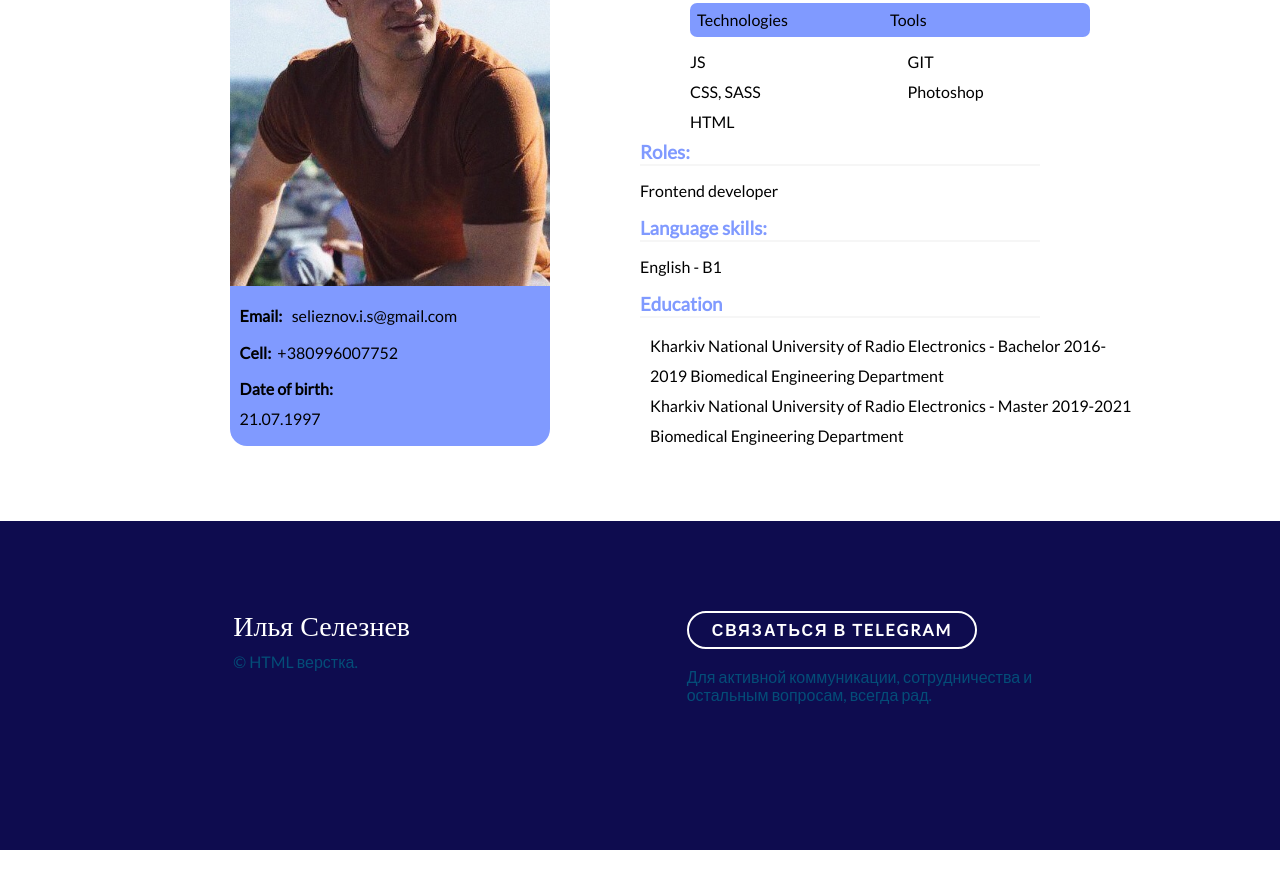
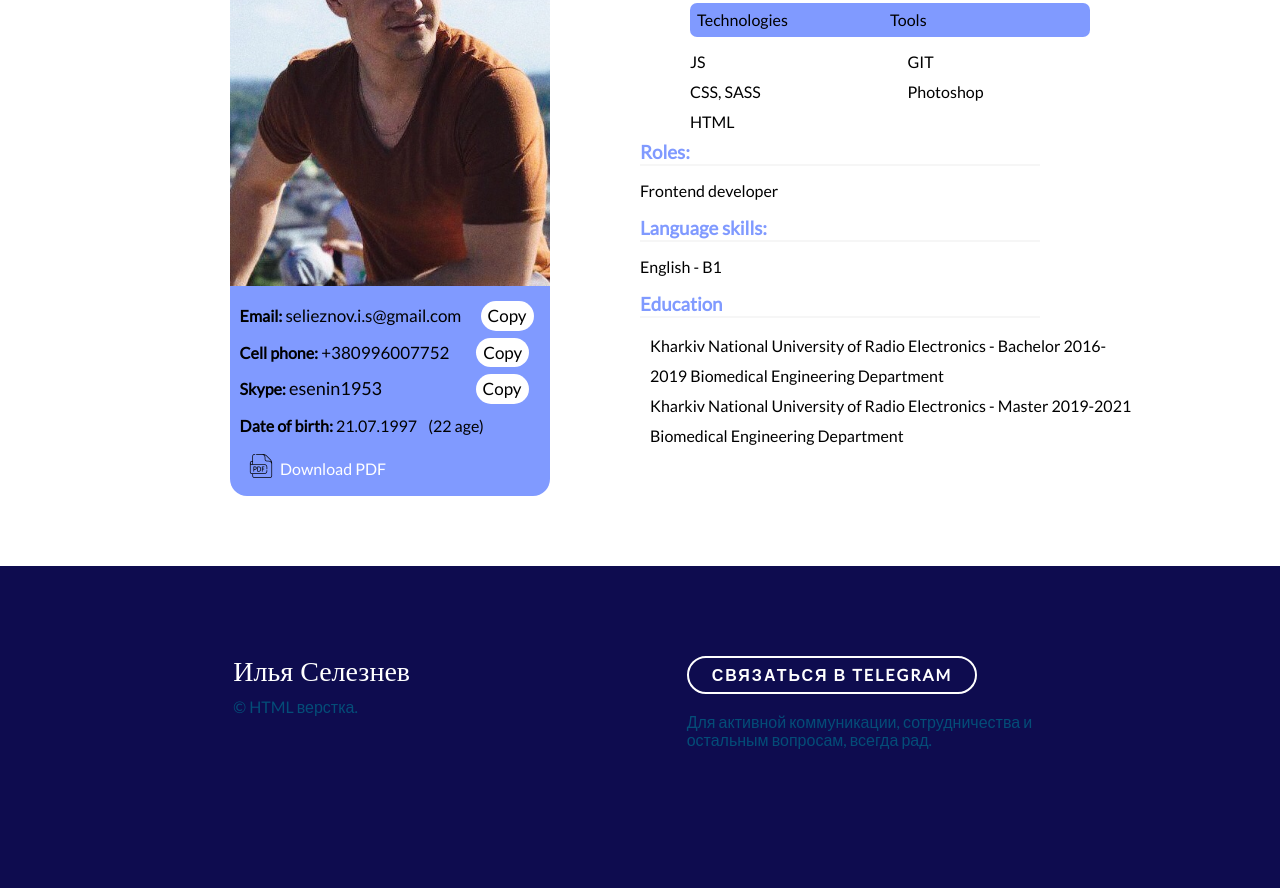
Before and after one commit to Seleznev-Ilya/CV, a plain HTML site: page index.html in a window 1280 px wide. Shown: the part 782-1670 px from the top of the page. Before the commit the page ends 1632 px from the top, so only its background shows below. Drawn offline with nearby package versions, Linux system fonts and the light colour scheme.

Commit message:
commit new update links

```diff
--- a/index.html
+++ b/index.html
@@ -9,8 +9,10 @@
    <link href="https://fonts.googleapis.com/css?family=Lato&display=swap" rel="stylesheet">
    <link rel="stylesheet" href="https://cdnjs.cloudflare.com/ajax/libs/normalize/8.0.0/normalize.css">
    <link rel="stylesheet" href="style.css" >
+   <script async src="main.js"></script>
 </head>
 <body>
+
    <header></header>
 
    <main>
@@ -26,16 +28,66 @@
       </div>
 
       <div class="container">
+
          <div class="cv"><!--FLEX-->
             <div class = "cv-item">
+
                <div class="block__img">
-                  <img src = "mg/IMG_7632.JPG" alt = "">
-                  <p><b>Email:</b> &nbsp; selieznov.i.s@gmail.com</p>
-                  <p><b>Cell:</b> &nbsp;+380996007752</p>
-                  <p><b>Date of birth:</b> <br> 21.07.1997</p>
+                  <img src = "mg/IMG_7632.JPG" title="Ilya Selieznov">
+
+                  <div class="mail__to">
+
+                     <p><b>Email:</b>
+
+                        <a href = "mailto:selieznov.i.s@gmail.com">
+                           <input type="text"
+                                  value="selieznov.i.s@gmail.com"
+                                  id="myInput"
+                                  placeholder="selieznov.i.s@gmail.com"></a>
+                        <button class="copy_text_button" onclick="myFunction()">Copy </button>
+                     </p>
+                  </div>
+
+                  <div class="Cell_phone">
+
+                     <p><b>Cell phone:</b>
+
+
+                        <input type="text"
+                               value="+380996007752"
+                               id="myInputNumber"
+                               placeholder="+380996007752">
+                        <button class="copy_number_button" onclick="myFunction2()">Copy</button>
+                     </p>
+                  </div>
+                  <div class="Cell_Skype">
+
+                     <p><b>Skype:</b>
+
+
+                        <input type="text"
+                               value="esenin1953"
+                               id="myInputSkype"
+                               placeholder="esenin1953">
+                        <button class="copy_Skype_button" onclick="myFunctionSkype()">Copy</button>
+                     </p>
+                  </div>
+                  <div class="relevantDate">
+                     <p><b>Date of birth:</b> 21.07.1997
+                     <script>var d = new Date();
+                     document.write("&ensp;" + "(" + (d.getFullYear() - 1997) + " age)");</script></p>
+                  </div>
+                  <a class="pdf_a" href = "pdf/CV.pdf" target="_blank">
+                     <div class="pdf">
+
+                           <div class="pdf_flex wrap__pdf"></div>
+                           <div class="pdf_flex text__pdf">Download PDF</div>
+
+                     </div>
+                  </a>
                </div>
             </div>
-            <div class = "cv-item">
+            <div class = "cv-item cv__text-item">
                <h3>General Information</h3>
                Good communicator and problem solver. In addition, responsible, quality focused and hard-working person. Intends to gain new experience and development in this direction.
                <h3>Experience</h3>
--- /dev/null
+++ b/main.js
@@ -0,0 +1,15 @@
+function myFunction() {
+    var copyText = document.getElementById("myInput");
+    copyText.select();
+    document.execCommand("copy");
+}
+function myFunction2() {
+    var copyNumber = document.getElementById("myInputNumber");
+    copyNumber.select();
+    document.execCommand("copy");
+}
+function myFunctionSkype() {
+    var copySkype = document.getElementById("myInputSkype");
+    copySkype.select();
+    document.execCommand("copy");
+}
--- a/style.css
+++ b/style.css
@@ -5,6 +5,7 @@
     font-family: 'Lato', sans-serif;
 
 }
+
 header{
     background: #0e0c4f url("mg/mg_P1.png") no-repeat center;
     background-size: cover;
@@ -17,8 +18,7 @@ header{
     justify-content: center;
     position: relative;
 }
-
-                                            /*CARD*/
+                    /*CARD*/
 .card:hover .front{ transform: rotateY(180deg)}
 .card:hover .back{ transform: rotateY(360deg)}
 .front, .back{
@@ -78,19 +78,123 @@ img{
     line-height: 30px;
     padding-bottom: 5px;
 }
-@media (max-width: 800px) {
-    img{
-        height: 443px;
-    }
-    .block__img{
-        width: 270px;
-    }
-}
+/*@media (max-width: 800px) {*/
+    /*img{*/
+        /*height: 443px;*/
+    /*}*/
+    /*.block__img{*/
+        /*width: 270px;*/
+    /*}*/
+/*}*/
 .block__img p{
     font-size: 16px;
     margin: 2%  3% ;
 }
+#myInput{
+    background-color: transparent;
+    border: 0px solid;
+    cursor: alias;
+    font-size: 17px;
+    color: #000;
+
+}
+#myInput:focus{
+    outline: none;
+}
+.copy_text_button:focus{
+    outline: none;
+    padding: 5px 3px 5px 3px;
+    background-color: mediumspringgreen;
+}
+.copy_text_button{
+    font-size:17px;
+    padding: 5px 7px 5px 7px;
+    border: none;
+    border-radius: 17px;
+    background-color: #fff;
+    cursor:copy;
+}
+#myInputNumber{
+    background-color: transparent;
+    border: 0px solid;
+    cursor: cell;
+    font-size: 17px;
+    color: #000;
+    width: 50.5%;
+}
+#myInputNumber:focus{
+    outline: none;
+}
+.copy_number_button:focus{
+    outline: none;
+    padding: 5px 3px 5px 3px;
+    background-color: mediumspringgreen;
+
+}
+.copy_number_button{
+    font-size:17px;
+    padding: 5px 7px 5px 7px;
+    border: none;
+    border-radius: 19px;
+    background-color: white;
+    cursor:copy;
+}
+#myInputSkype{
+    background-color: transparent;
+    border: 0px solid;
+    cursor: pointer;
+    font-size: 18px;
+    color: #000;
+    width: 61%;
+}
+#myInputSkype:focus{
+    outline: none;
+}
+.copy_Skype_button:focus{
+    outline: none;
+    padding: 5px 3px 5px 3px;
+    background-color: mediumspringgreen;
+}
+.copy_Skype_button{
+    font-size:17px;
+    padding: 5px 7px 5px 7px;
+    border: none;
+    border-radius: 19px;
+    background-color: white;
+    cursor:copy;
+}
+.pdf{
+    display: flex;
+    flex-direction: row;
+    justify-content: flex-start;
+    vertical-align: middle;
+    width: 95%;
+    margin: 0 auto;
+}
+.pdf_flex{
+    padding: 7px;
+}
+.pdf_a{
+    text-decoration: none;
+}
+.wrap__pdf{
+    float: left;
+    margin: 7px 0 7px 11px;
+    background-image: url(mg/icon/pre.png);
+    height: 24px;
+    width: 24px;
+}
+.pdf:hover .wrap__pdf{
+    background-image: url(mg/icon/post.png);
+
+}
+.text__pdf{
+    vertical-align: middle;
+    color: white;
+
+}
 .container{
+    position: relative;
     margin: 0 auto 50px;
     max-width: 1000px;
 }
@@ -112,6 +216,14 @@ img{
 @media (max-width: 700px) {
     .cv-item{
         flex-basis: 100%;
+
+    }
+}
+@media (max-width: 700px) {
+    .cv__text-item{
+        padding-left: 5px;
+        padding-right: 5px;
+
     }
 }
 .s-header, .container-s__body{
```
Also changed, not shown: mg/icon/post.png (added), mg/icon/pre.png (added), 1 other file.
